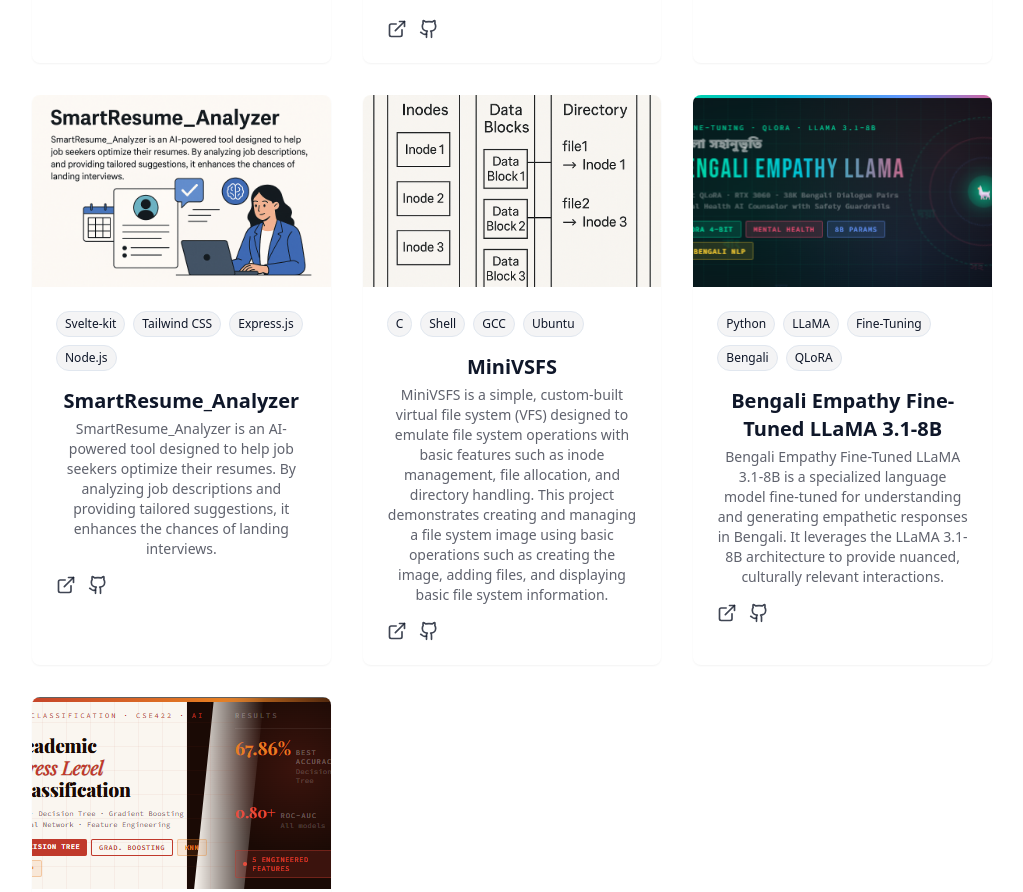
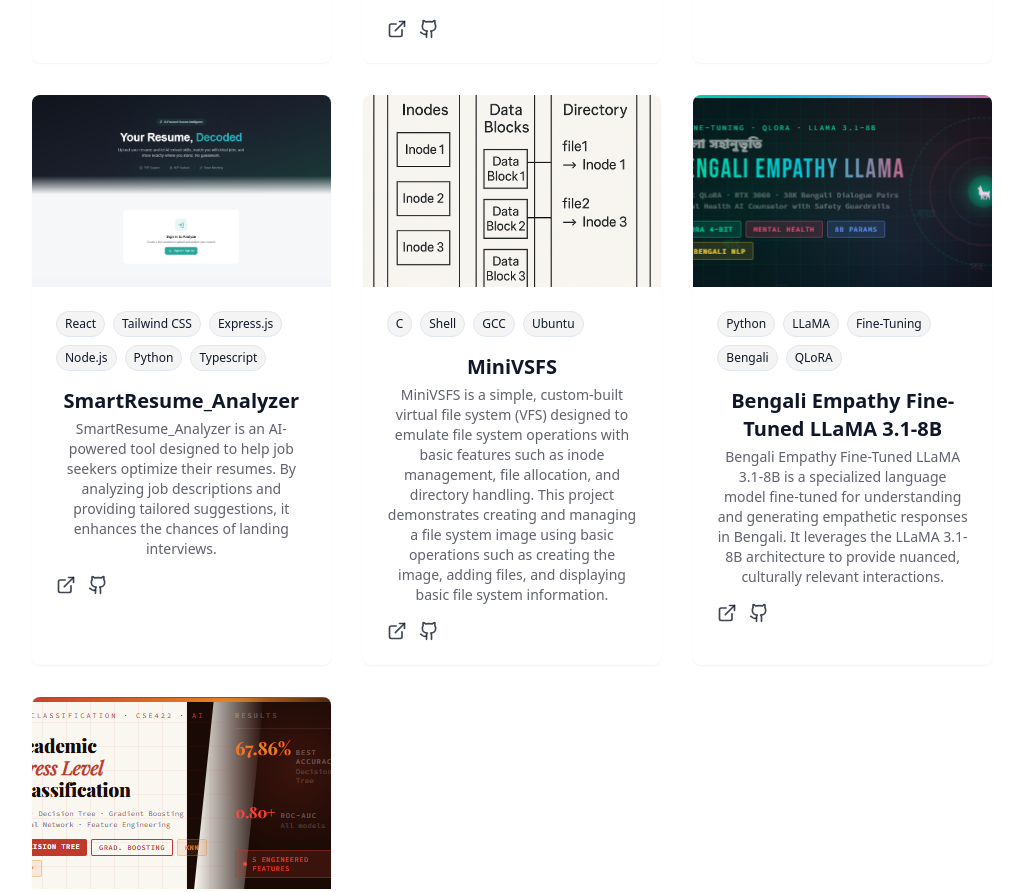
Before and after one commit to utshobbose/BosePortfolio, a React (Vite) app in the folder myPortfolio/: page / in a window 1280 px wide. Shown: the part 3115-4007 px from the top of the page, without its empty margins (128-1151 px from the left). Built offline with nearby package versions, Linux system fonts and the light colour scheme.

Commit message:
Project Updated

```diff
--- a/myPortfolio/src/components/ProjectsSection.jsx
+++ b/myPortfolio/src/components/ProjectsSection.jsx
@@ -47,9 +47,9 @@ const projects = [
     title: "SmartResume_Analyzer",
     description:
       "SmartResume_Analyzer is an AI-powered tool designed to help job seekers optimize their resumes. By analyzing job descriptions and providing tailored suggestions, it enhances the chances of landing interviews.",
-      image: "/projects/project4.png",
-    tags: ["Svelte-kit", "Tailwind CSS", "Express.js", "Node.js"],
-    githubUrl: "https://github.com/utshobbose/SmartResume_Analyzer",
+      image: "/projects/SmartAnalyzer.png",
+    tags: ["React", "Tailwind CSS", "Express.js", "Node.js", "Python", "Typescript"],
+    githubUrl: "https://github.com/utshobbose/SmartAnalyzer",
   },
     {
     id: 5,
```
Also changed, not shown: myPortfolio/public/projects/SmartAnalyzer.png (added).
